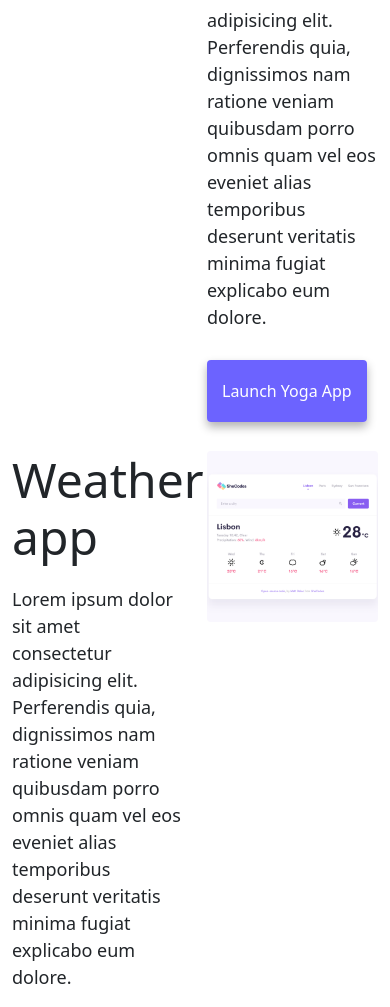
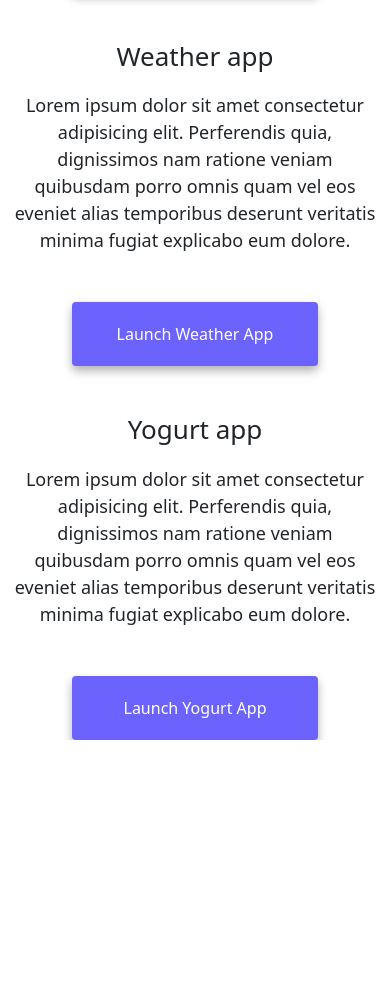
Before and after one commit to fhonoria/My-homepage-project, a plain HTML site: page index.html in a window 390 px wide. Shown: the part 734-1741 px from the top of the page. After the commit the page ends 1474 px from the top, so only its background shows below. Drawn offline with nearby package versions, Linux system fonts and the light colour scheme.

Commit message:
made app mobile repsonsive

```diff
--- a/index.html
+++ b/index.html
@@ -59,11 +59,11 @@
     </div>
     <div class="container">
       <div class="row mt-5">
-        <div class="col-6">
+        <div class="col-6 d-none d-sm-block">
           <img src="images/yoga.png" alt="yoga" class="img-fluid rounded" />
         </div>
-        <div class="col-6">
-          <h2 class="text-start">Yoga app</h2>
+        <div class="col-sm-6">
+          <h2 class="app-title">Yoga app</h2>
           <div class="description">
             Lorem ipsum dolor sit amet consectetur adipisicing elit. Perferendis
             quia, dignissimos nam ratione veniam quibusdam porro omnis quam vel
@@ -76,8 +76,8 @@
         </div>
       </div>
       <div class="row mt-5">
-        <div class="col-6">
-          <h2 class="text-start">Weather app</h2>
+        <div class="col-sm-6">
+          <h2 class="app-title">Weather app</h2>
           <div class="description">
             Lorem ipsum dolor sit amet consectetur adipisicing elit. Perferendis
             quia, dignissimos nam ratione veniam quibusdam porro omnis quam vel
@@ -88,7 +88,7 @@
             <a href="#" class="primary-link">Launch Weather App</a>
           </div>
         </div>
-        <div class="col-6">
+        <div class="col-6 d-none d-sm-block">
           <img
             src="images/weather.png"
             alt="weather"
@@ -97,11 +97,11 @@
         </div>
       </div>
       <div class="row mt-5">
-        <div class="col-6">
+        <div class="col-6 d-none d-sm-block">
           <img src="images/yogurt.png" alt="yogurt" class="img-fluid rounded" />
         </div>
-        <div class="col-6">
-          <h2 class="text-start">Yogurt app</h2>
+        <div class="col-sm-6">
+          <h2 class="app-title">Yogurt app</h2>
           <div class="description">
             Lorem ipsum dolor sit amet consectetur adipisicing elit. Perferendis
             quia, dignissimos nam ratione veniam quibusdam porro omnis quam vel
--- a/style.css
+++ b/style.css
@@ -77,6 +77,10 @@ p {
   display: block;
 }
 
+.app-title {
+  text-align: left;
+}
+
 .description {
   font-size: 18px;
   line-height: 1.5;
@@ -103,3 +107,40 @@ p {
 .email-link:hover {
   text-decoration: underline;
 }
+
+@media (max-width: 576px) {
+  h1 {
+    font-size: 48px;
+  }
+
+  h2 {
+    font-size: 26px;
+    text-align: center;
+  }
+
+  h3 {
+    font-size: 16px;
+  }
+
+  p {
+    font-size: 12px;
+  }
+
+  .app-title {
+    text-align: center;
+  }
+
+  .description {
+    text-align: center;
+  }
+
+  .primary-link {
+    display: block;
+    text-align: center;
+    margin: 0 60px;
+  }
+
+  .email-link {
+    font-size: 14px;
+  }
+}
```
